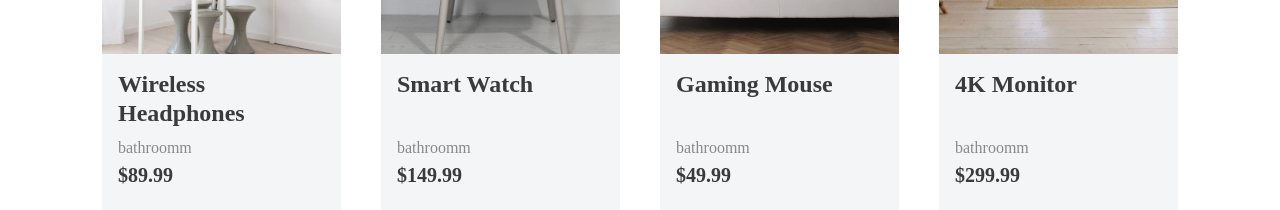
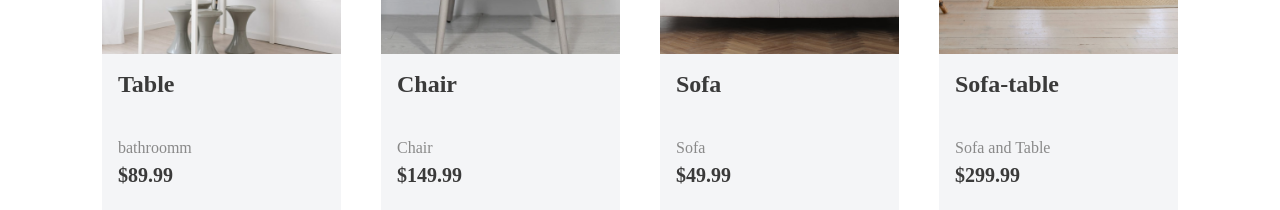
Before and after one commit to tonto87/furniro_react, a React (Create React App) app: page /shop in a window 1280 px wide. Shown: the part 816-1026 px from the top of the page. Built offline with nearby package versions, Linux system fonts and the light colour scheme.

Commit message:
Add ProductPage

```diff
--- a/src/App.js
+++ b/src/App.js
@@ -4,7 +4,8 @@ import Header from "./components/Header/Header";
 import Home from "./pages/Home";
 import Shop from "./pages/Shop";
 import Contact from "./pages/Contact";
-import Checkout from "./pages/Checkout"; // Import the Checkout component
+import Checkout from "./pages/Checkout";
+import Product from "./pages/Product";
 import LoginSignup from "./pages/LoginSignup/LoginSignup";
 import Footer from "./components/Footer/Footer";
 import NotFound from "./pages/NotFound";
@@ -21,8 +22,9 @@ const App = () => {
             <Route path="/" element={<Home />} />
             <Route path="/shop" element={<Shop />} />
             <Route path="/contact" element={<Contact />} />
-            <Route path="/checkout" element={<Checkout />} />{" "}
-            {/* Add Checkout route */}
+            <Route path="/checkout" element={<Checkout />} />
+            <Route path="/product/:name" element={<Product />} />
+
             <Route path="/loginSignup" element={<LoginSignup />} />
             <Route path="*" element={<NotFound />} />
           </Routes>
--- a/src/atoms/Card/card.js
+++ b/src/atoms/Card/card.js
@@ -5,10 +5,12 @@ import compare from "../../assets/icons/compare-svgrepo-com 1.svg";
 import heart from "../../assets/icons/heart.svg";
 import { useCart } from "../../context/CartContext";
 import getImagePath from "../../utils/getImgPath";
+import { useNavigate } from "react-router-dom";
 
 const Card = ({ product }) => {
   const { dispatch } = useCart();
   const [isAdded, setIsAdded] = useState(false);
+  const navigate = useNavigate();
 
   const handleAddToCart = () => {
     try {
@@ -19,7 +21,14 @@ const Card = ({ product }) => {
       console.error("Error adding to cart:", error);
     }
   };
-  // console.log(product.price)
+
+  const handleCardSelect = (e) => {
+    try {
+      navigate(`/product/${product.name}`, { state: { product } });
+    } catch (error) {
+      console.error("No card select", error);
+    }
+  };
 
   return (
     <CardStyle>
@@ -30,7 +39,9 @@ const Card = ({ product }) => {
           alt={product.name}
         />
         <div className="card__main">
-          <h1 className="card__main-title">{product.name}</h1>
+          <h1 className="card__main-title" onClick={handleCardSelect}>
+            {product.name}
+          </h1>
           <p className="card__main-name">{product.paragraph}</p>
           <div className="card__prices">
             <p className="card__price-now">${product.price}</p>
--- a/src/atoms/Card/styles.js
+++ b/src/atoms/Card/styles.js
@@ -10,7 +10,7 @@ export const CardStyle = styled.div`
     flex-direction: column;
     position: relative;
 
-    &__img{
+    &__img {
       width: 100%;
     }
 
@@ -43,6 +43,7 @@ export const CardStyle = styled.div`
       background: ${variables.lightBG};
 
       &-title {
+        cursor: pointer;
         color: ${variables.grey1};
         font-size: 24px;
         font-style: normal;
@@ -88,7 +89,7 @@ export const CardStyle = styled.div`
       position: absolute;
       display: flex;
       width: 100%;
-      height: 100%;
+      height: 70%;
       opacity: 0;
       background: ${variables.grey1};
       top: auto;
--- a/src/components/CartModal/cartModal.js
+++ b/src/components/CartModal/cartModal.js
@@ -7,6 +7,7 @@ import { useNavigate } from "react-router-dom";
 
 const CartModal = ({ onClose }) => {
   const { cart, dispatch } = useCart();
+
   const [selectedProducts, setSelectedProducts] = useState([]);
   const navigate = useNavigate();
 
--- a/src/data.json
+++ b/src/data.json
@@ -3,7 +3,7 @@
     {
       "id": 1,
       "img": "image1.png",
-      "name": "Wireless Headphones",
+      "name": "Table",
       "paragraph": "bathroomm",
       "category": "bedroom",
       "price": 89.99
@@ -11,64 +11,64 @@
     {
       "id": 2,
       "img": "image2.png",
-      "name": "Smart Watch",
-      "paragraph": "bathroomm",
+      "name": "Chair",
+      "paragraph": "Chair",
       "category": "bedroom",
       "price": 149.99
     },
     {
       "id": 3,
       "img": "image3.png",
-      "name": "Gaming Mouse",
-      "paragraph": "bathroomm",
+      "name": "Sofa",
+      "paragraph": "Sofa",
       "category": "kitchen",
       "price": 49.99
     },
     {
       "id": 4,
       "img": "image4.png",
-      "name": "4K Monitor",
-      "paragraph": "bathroomm",
+      "name": "Sofa-table",
+      "paragraph": "Sofa and Table",
       "category": "kitchen",
       "price": 299.99
     },
     {
       "id": 5,
       "img": "image9.png",
-      "name": "Bluetooth Speaker",
-      "paragraph": "bathroomm",
+      "name": "Lamp",
+      "paragraph": "Lamp White",
       "category": "diningroom",
       "price": 59.99
     },
     {
       "id": 6,
       "img": "image6.png",
-      "name": "Mechanical Keyboard",
-      "paragraph": "bathroomm",
+      "name": "Sofa-grey",
+      "paragraph": "Grey Sofa",
       "category": "diningroom",
       "price": 79.99
     },
     {
       "id": 7,
       "img": "image7.png",
-      "name": "USB-C Hub",
-      "paragraph": "bathroomm",
+      "name": "Sofa3",
+      "paragraph": "Sofa3",
       "category": "bathroom",
       "price": 34.99
     },
     {
       "id": 8,
       "img": "image8.png",
-      "name": "Laptop Stand",
-      "paragraph": "bathroomm",
+      "name": "Sofa red",
+      "paragraph": "Sofa red",
       "category": "bathroom",
       "price": 39.99
     },
     {
       "id": 9,
       "img": "image9.png",
-      "name": "Laptop Stand",
-      "paragraph": "bathroomm",
+      "name": "Lamp Stand",
+      "paragraph": "Lamp Stand",
       "category": "bathroom",
       "price": 39.99
     }
--- a/src/pages/Checkout/Checkout.js
+++ b/src/pages/Checkout/Checkout.js
@@ -8,7 +8,6 @@ const Checkout = () => {
 
   const { cart } = location.state || { cart: [] };
 
-  console.log(cart[0])
   const [formData, setFormData] = useState({
     firstName: "",
     lastName: "",
@@ -20,8 +19,6 @@ const Checkout = () => {
     email: "",
   });
 
-
-
   const handleChange = (e) => {
     const { name, value } = e.target;
     setFormData((prevData) => ({
@@ -32,7 +29,10 @@ const Checkout = () => {
 
   const handleSubmit = (e) => {
     e.preventDefault();
+    // Логика для отправки данных на сервер или обработки заказа
+    console.log("Заказ оформлен:", formData);
 
+    // Сброс данных формы
     setFormData({
       firstName: "",
       lastName: "",
@@ -43,6 +43,8 @@ const Checkout = () => {
       phone: "",
       email: "",
     });
+
+    alert("Ваш заказ успешно оформлен!");
   };
 
   const totalAmount = cart.reduce(
--- /dev/null
+++ b/src/pages/Product/Product.js
@@ -0,0 +1,48 @@
+import React from "react";
+import { useLocation, useNavigate } from "react-router-dom";
+import { ProductStyle } from "./styles";
+import getImagePath from "../../utils/getImgPath";
+import { useCart } from "../../context/CartContext";
+
+const Product = () => {
+  const navigate = useNavigate();
+  const location = useLocation();
+  const product = location.state?.product;
+
+  const { dispatch } = useCart();
+
+  if (!product) {
+    return <p>Product not found.</p>;
+  }
+
+  const handleAddToCart = () => {
+    try {
+      dispatch({ type: "ADD_TO_CART", product });
+    } catch (error) {
+      console.error("Error adding to cart:", error);
+    }
+  };
+  return (
+    <ProductStyle>
+      <div className="product__details">
+        <img
+          className="product__img"
+          src={getImagePath(product.img)}
+          alt={product.name}
+        />
+        <div className="product__description">
+          <div className="description-top">
+            <h1 className="product__name">{product.name}</h1>
+            <p className="product__price">{product.price}$</p>
+          </div>
+          <p className="product__paragraph">{product.paragraph}</p>
+          <button className="product__add-to-cart" onClick={handleAddToCart}>
+            Add to cart
+          </button>
+        </div>
+      </div>
+    </ProductStyle>
+  );
+};
+
+export default Product;
--- /dev/null
+++ b/src/pages/Product/index.js
@@ -0,0 +1,2 @@
+export { default } from "./Product";
+export * from "./styles";
--- /dev/null
+++ b/src/pages/Product/styles.js
@@ -0,0 +1,56 @@
+import styled from "styled-components";
+import { variables } from "../../styles/variables";
+import shopCover from "../../assets/images/shopcover.png";
+
+export const ProductStyle = styled.div`
+  font-family: ${variables.fonts.montserrat};
+  display: flex;
+  flex-direction: column;
+  .product__details {
+    display: flex;
+    flex-direction: row;
+    align-items: center;
+    justify-content: space-around;
+    text-align: left;
+    padding: 20px;
+  }
+
+  .product__img {
+    width: 100%;
+    max-width: 300px;
+    border-radius: 8px;
+    box-shadow: 0 2px 8px rgba(0, 0, 0, 0.1);
+  }
+
+  .product__name {
+    font-size: 24px;
+    font-weight: bold;
+    margin: 10px 0;
+  }
+
+  .product__paragraph {
+    font-size: 16px;
+    margin: 10px 0;
+  }
+
+  .product__price {
+    font-size: 18px;
+    color: ${variables.fontColor};
+    margin: 10px 0;
+    font-weight: 600;
+  }
+
+  .product__add-to-cart {
+    padding: 10px 20px;
+    background-color: ${variables.primary};
+    color: ${variables.white};
+    border: none;
+    border-radius: 5px;
+    cursor: pointer;
+    transition: background-color 0.3s ease;
+
+    &:hover {
+      background-color: ${variables.grey2}; // Change this to your preferred hover color
+    }
+  }
+`;
```
